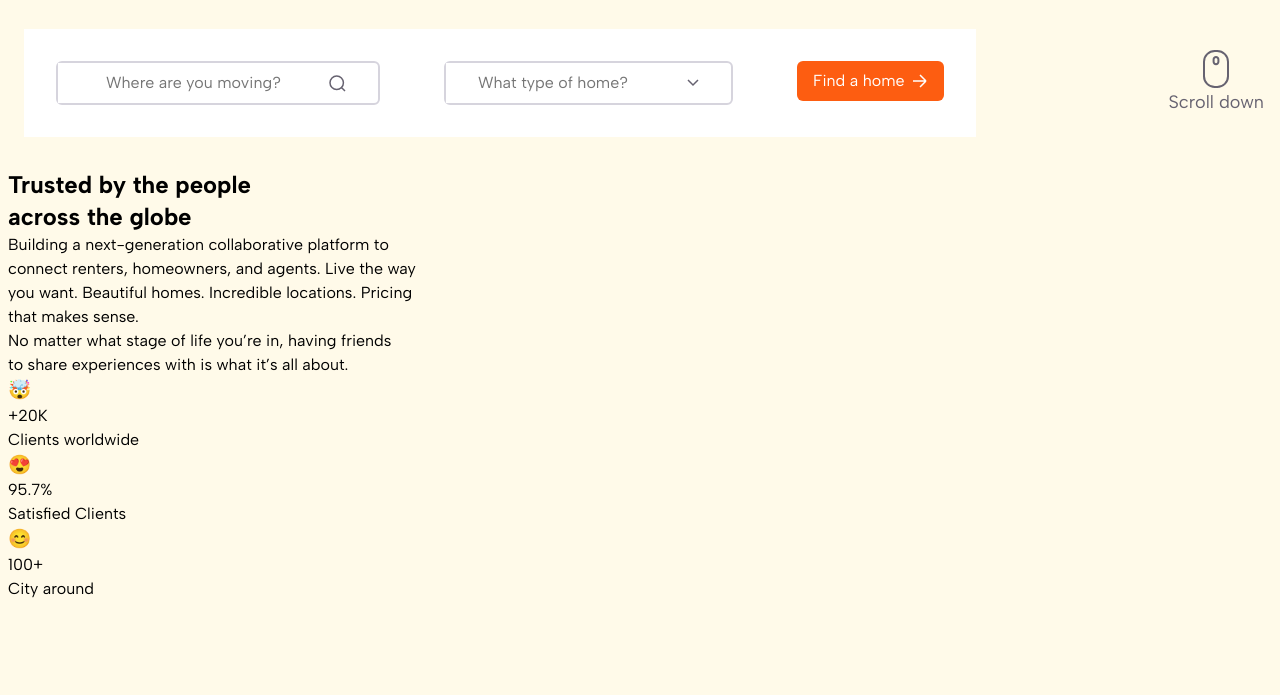
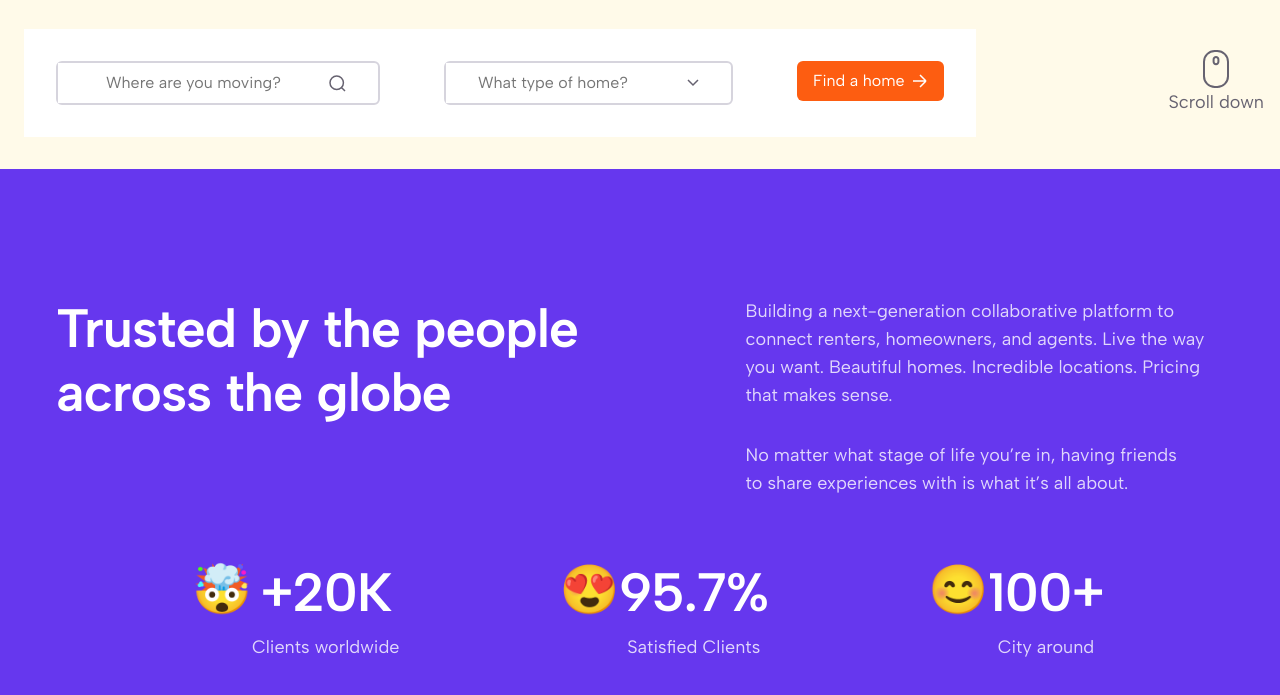
Before and after one commit to almondkiruthu/dwelling, a plain HTML site: page index.html in a window 1280 px wide. Shown: the part 885-1580 px from the top of the page. Before the commit the page ends 1486 px from the top, so only its background shows below. Drawn offline with Linux system fonts and the light colour scheme.

Commit message:
Fixed the column gap

```diff
--- a/index.css
+++ b/index.css
@@ -577,10 +577,160 @@ Hero emphasis styles
 
 /* lg */
 @media (min-width: 1024px) {
+  .hero__emphasis {
+    background: #6637ee;
+    color: #fff;
+    padding-top: 8rem;
+    padding-bottom: 8rem;
+  }
+  /* .hero__emphasis__content {
+  } */
+  .hero__emphasis__textcontent {
+    display: flex;
+  }
+  .hero__emphasis__header {
+    font-size: 3.175rem;
+    font-style: normal;
+    font-weight: 600;
+    line-height: 4rem; /* 118.519% */
+    letter-spacing: -0.0675rem;
+    margin-left: 1.5rem;
+    margin-right: auto;
+  }
+  .hero__emphasis__bodytext {
+    display: flex;
+    flex-direction: column;
+    row-gap: 1.5rem;
+    margin-left: auto;
+    margin-right: 1rem;
+  }
+  .body__text1 {
+    font-size: 1rem;
+    font-style: normal;
+    font-weight: 400;
+    line-height: 1.75rem; /* 155.556% */
+    opacity: 0.800000011920929;
+  }
+  .body__text2 {
+    font-size: 1rem;
+    font-style: normal;
+    font-weight: 400;
+    line-height: 1.75rem; /* 155.556% */
+    opacity: 0.800000011920929;
+  }
+  .hero__emphasis__showcase {
+    display: flex;
+    justify-content: center;
+    align-items: center;
+    padding-top: 4rem;
+    column-gap: 6rem;
+  }
+  .showcase {
+    display: flex;
+  }
+  .showcase__emoji {
+    font-size: 3rem;
+  }
+  .showcase__textcontent {
+    display: flex;
+    flex-direction: column;
+    row-gap: 0.5rem;
+    justify-content: center;
+    align-items: center;
+  }
+  .showcase__figures {
+    font-size: 3.075rem;
+    font-style: normal;
+    font-weight: 600;
+    line-height: 4rem; /* 118.519% */
+    letter-spacing: -0.0675rem;
+  }
+  .showcase__bodytext {
+    font-size: 1.125rem;
+    font-style: normal;
+    font-weight: 400;
+    line-height: 1.75rem;
+    opacity: 0.800000011920929;
+  }
 }
 
 /* xl */
 @media (min-width: 1280px) {
+  .hero__emphasis {
+    background: #6637ee;
+    color: #fff;
+    padding-top: 8rem;
+    padding-bottom: 8rem;
+  }
+  /* .hero__emphasis__content {
+  } */
+  .hero__emphasis__textcontent {
+    display: flex;
+  }
+  .hero__emphasis__header {
+    font-size: 3.375rem;
+    font-style: normal;
+    font-weight: 600;
+    line-height: 4rem; /* 118.519% */
+    letter-spacing: -0.0675rem;
+    margin-left: 3rem;
+    margin-right: auto;
+  }
+  .hero__emphasis__bodytext {
+    display: flex;
+    flex-direction: column;
+    row-gap: 2rem;
+    margin-left: auto;
+    margin-right: auto;
+  }
+  .body__text1 {
+    font-size: 1.125rem;
+    font-style: normal;
+    font-weight: 400;
+    line-height: 1.75rem; /* 155.556% */
+    opacity: 0.800000011920929;
+  }
+  .body__text2 {
+    font-size: 1.125rem;
+    font-style: normal;
+    font-weight: 400;
+    line-height: 1.75rem; /* 155.556% */
+    opacity: 0.800000011920929;
+  }
+  .hero__emphasis__showcase {
+    display: flex;
+    justify-content: center;
+    align-items: center;
+    padding-top: 4rem;
+    column-gap: 10rem;
+  }
+  .showcase {
+    display: flex;
+  }
+  .showcase__emoji {
+    font-size: 3rem;
+  }
+  .showcase__textcontent {
+    display: flex;
+    flex-direction: column;
+    row-gap: 0.5rem;
+    justify-content: center;
+    align-items: center;
+  }
+  .showcase__figures {
+    font-size: 3.375rem;
+    font-style: normal;
+    font-weight: 600;
+    line-height: 4rem; /* 118.519% */
+    letter-spacing: -0.0675rem;
+  }
+  .showcase__bodytext {
+    font-size: 1.125rem;
+    font-style: normal;
+    font-weight: 400;
+    line-height: 1.75rem;
+    opacity: 0.800000011920929;
+  }
 }
 
 /* 2xl */
```
